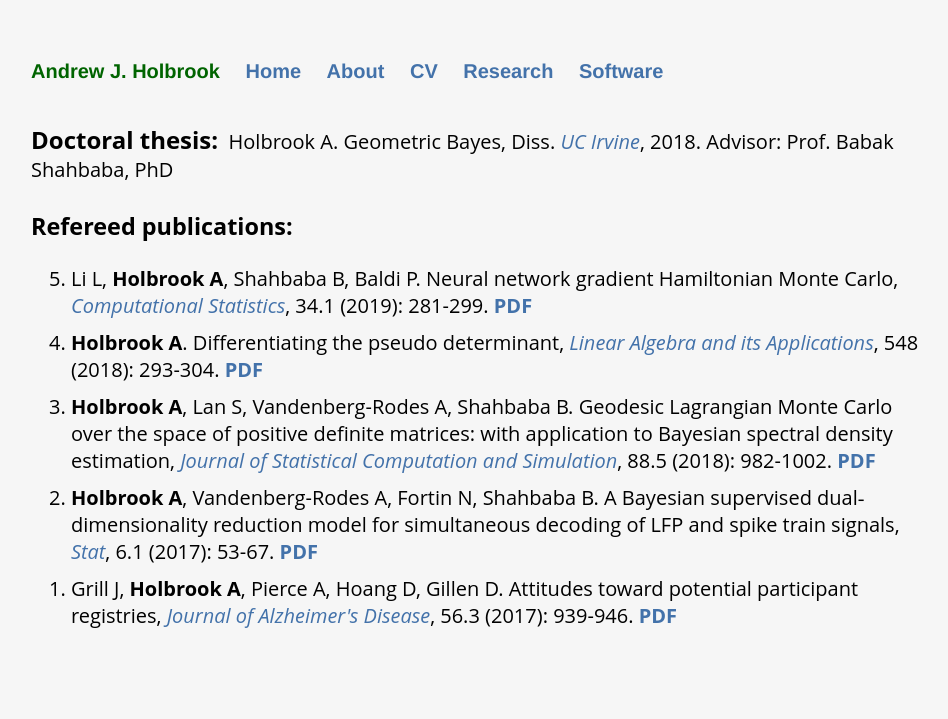
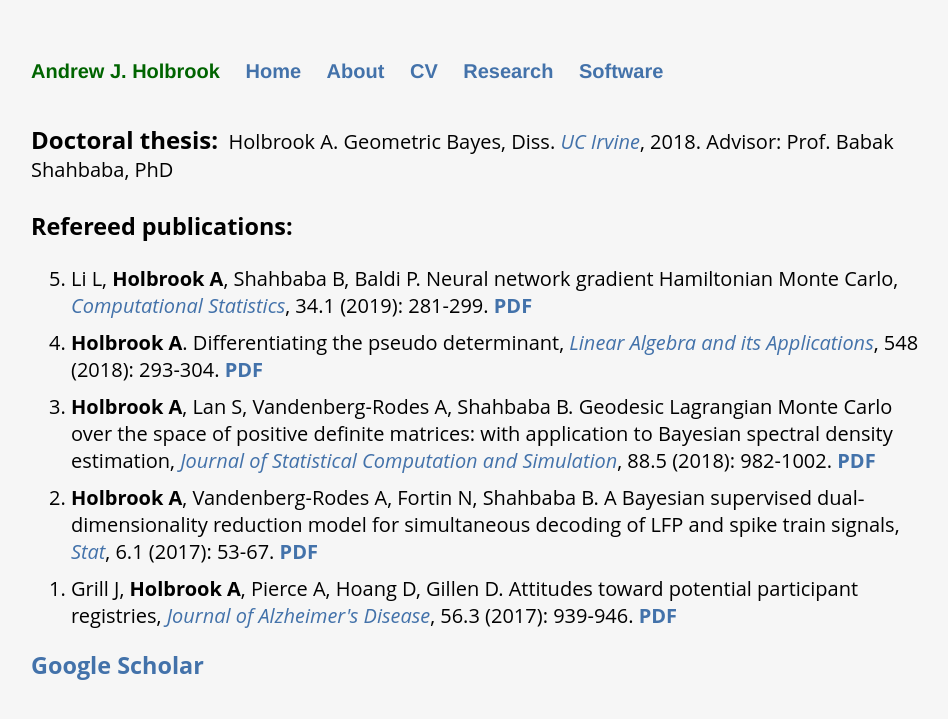
Before and after one commit to andrewjholbrook/andrewjholbrook.github.io, a Jekyll site: the page built from research.html, in a window 1280 px wide. Shown: the top 719 px of the page, without its empty margins (161-1109 px from the left). Built offline with Jekyll 4.4.1, drawn with Linux system fonts in a browser that asks for light colours.

Commit message:
Update research.html

```diff
--- a/research.html
+++ b/research.html
@@ -34,3 +34,5 @@ title: Research of Andrew Holbrook
                  <i><a href="https://content.iospress.com/articles/journal-of-alzheimers-disease/jad160873" target="_blank">Journal of Alzheimer's Disease</a></i>,
           56.3 (2017): 939-946. <a href="papers/Grill.pdf" target="_blank"><b>PDF</b></a>
   </ol>
+
+              <h3><a href="https://scholar.google.com/citations?user=0CGN0BoAAAAJ&hl=en" target="_blank">Google Scholar</a></h3>
```
